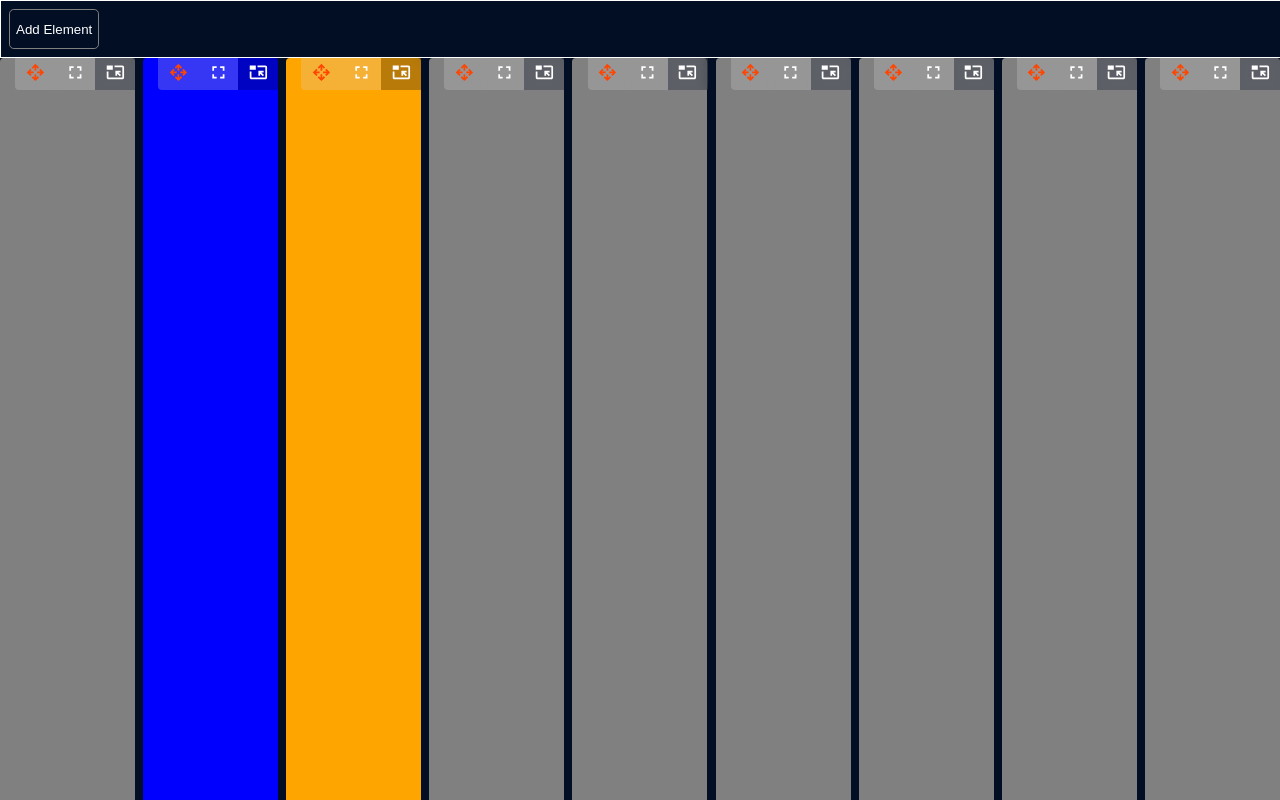
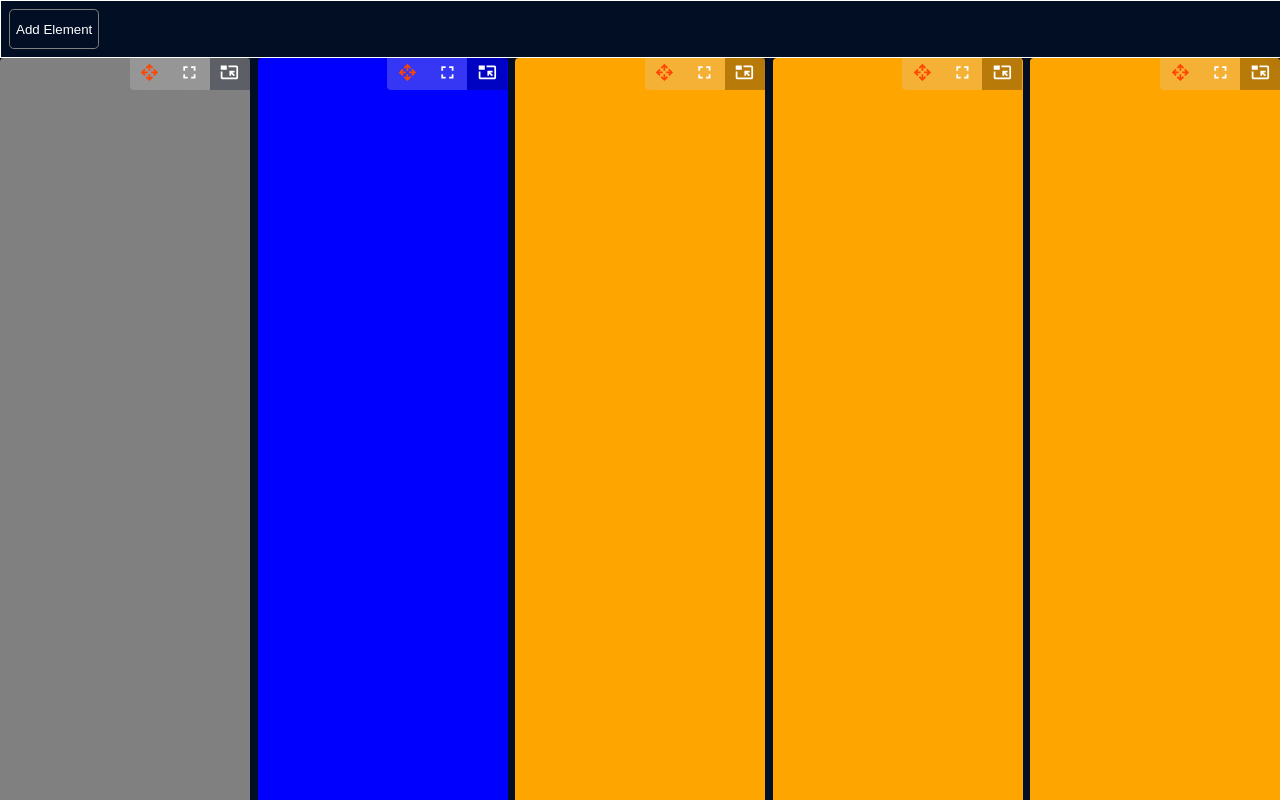
Before and after one commit to JuanGarcia0323/smart-layout, a React (Vite) app: page / in a window 1280 px wide. Built offline with nearby package versions, Linux system fonts and the light colour scheme.

Commit message:
adding names to the layouts

```diff
--- a/lib/components/element-container/Logic.ts
+++ b/lib/components/element-container/Logic.ts
@@ -1,12 +1,12 @@
 import { useLayoutEffect, useRef } from "react";
 import { IElementContainer } from "../../interfaces";
 
-const Logic = ({ id }: IElementContainer) => {
+const Logic = ({ id, layoutId }: IElementContainer) => {
   const ref = useRef<HTMLDivElement>();
   useLayoutEffect(() => {
     const move = () => {
       const element = document.getElementById(id);
-      const grid = document.getElementById("parent-grid");
+      const grid = document.getElementById(layoutId);
       const currentElement = ref.current;
       if (!element || !currentElement || !grid) {
         return;
--- a/lib/components/element-container/element-container.tsx
+++ b/lib/components/element-container/element-container.tsx
@@ -12,7 +12,7 @@ const ElementContainer = (props: IElementContainer) => {
       ${styles["element-container-default-state"]}
       ${
         fullScreen &&
-        fullScreen.id.toString() !== props.id &&
+        fullScreen.key !== props.id &&
         styles["element-container-fullscreen-happening"]
       }
       ${dragging && dragging.id.toString() === props.id && "cursor-pointer"}
--- a/lib/components/grid-layout/Logic.ts
+++ b/lib/components/grid-layout/Logic.ts
@@ -157,22 +157,22 @@ const balance = (layout: dynamicLayout): dynamicLayout => {
   return newLayout as dynamicLayout;
 };
 
-const Logic = ({ layout, setLayout }: IPropsGridLayout) => {
+const saveLayout = (layout: dynamicLayout, layoutId: string) => {
+  const customLayot = JSON.stringify(layout);
+  localStorage.setItem(layoutId, customLayot);
+};
+
+const Logic = ({ layout, setLayout, layoutId }: IPropsGridLayout) => {
   const [dragging, setDragging] = useState<layoutElement>();
   const [fullScreen, setFullScreen] = useState<layoutElement>();
-
-  const saveLayout = (layout: dynamicLayout) => {
-    const customLayot = JSON.stringify(layout);
-    localStorage.setItem("customLayout", customLayot);
-  };
 
   const setter = useCallback(
     (newLayout: dynamicLayout) => {
       const balancedLayout = balance(newLayout);
-      saveLayout(balancedLayout);
+      saveLayout(balancedLayout, layoutId);
       setLayout(balancedLayout);
     },
-    [setLayout]
+    [layoutId, setLayout]
   );
 
   const handleSwitch = useCallback(
@@ -180,13 +180,13 @@ const Logic = ({ layout, setLayout }: IPropsGridLayout) => {
       if (dragging) {
         setDragging(undefined);
         const switchedElement = switchElement(layout, element, dragging);
-        saveLayout(switchedElement);
+        saveLayout(switchedElement, layoutId);
         setLayout(switchedElement);
         return;
       }
       setDragging(element);
     },
-    [dragging, layout, setLayout]
+    [dragging, layout, layoutId, setLayout]
   );
 
   const handleMove = useCallback(
--- a/lib/components/grid-layout/grid-layout.tsx
+++ b/lib/components/grid-layout/grid-layout.tsx
@@ -10,6 +10,8 @@ const GridLayout = ({
   setLayout,
   elements,
   startLayout,
+  layoutId,
+  limitMovement,
 }: IPropsGridLayout) => {
   const {
     handleSwitch,
@@ -24,6 +26,8 @@ const GridLayout = ({
     setLayout,
     elements,
     startLayout,
+    layoutId,
+    limitMovement,
   });
 
   const unfoldData = useCallback(
@@ -61,7 +65,7 @@ const GridLayout = ({
 
   return (
     <div className={styles["grid-layout-main-container"]}>
-      <div className={styles["grid-layout-parent-grid"]} id="parent-grid">
+      <div className={styles["grid-layout-parent-grid"]} id={layoutId}>
         {elements.map((element) => {
           return (
             <ElementContainer
--- a/lib/components/layout-element/layout-element.tsx
+++ b/lib/components/layout-element/layout-element.tsx
@@ -20,7 +20,7 @@ const LayoutElement = memo(
   }: IPropsLayoutElement) => {
     return (
       <div
-        id={element.id.toString()}
+        id={element.key}
         key={element.key}
         className={`
         ${styles["layout-element-default-state"]}
--- a/lib/components/layout/Logic.tsx
+++ b/lib/components/layout/Logic.tsx
@@ -7,10 +7,13 @@ import {
 } from "../../interfaces";
 import { useState } from "react";
 
-const convertChildrenToLayout = (id: number): layoutElement => {
+const convertChildrenToLayout = (
+  id: number,
+  layoutId: string
+): layoutElement => {
   const newObject: layoutElement = {
     id: id,
-    key: id.toString(),
+    key: id.toString() + layoutId,
     orientation: "horizontal",
     parentId: -1,
   };
@@ -20,17 +23,19 @@ const convertChildrenToLayout = (id: number): layoutElement => {
 
 const convertChildrenToElementContainer = (
   children: ReactNode,
-  id: number
+  id: number,
+  layoutId: string
 ): IElementContainer => {
   const newObject: IElementContainer = {
     element: children,
     key: (id * 2).toString(),
-    id: id.toString(),
+    id: id.toString() + layoutId,
+    layoutId,
   };
   return newObject;
 };
 
-const Logic = ({ children }: IPropsComponentLayout) => {
+const Logic = ({ children, id }: IPropsComponentLayout) => {
   const [layout, setLayout] = useState<dynamicLayout>([]);
   const [elements, setElements] = useState<IElementContainer[]>([]);
 
@@ -41,8 +46,8 @@ const Logic = ({ children }: IPropsComponentLayout) => {
       return;
     }
     if (!Array.isArray(children)) {
-      setElements([convertChildrenToElementContainer(children, 1)]);
-      setLayout([convertChildrenToLayout(1)]);
+      setElements([convertChildrenToElementContainer(children, 1, id)]);
+      setLayout([convertChildrenToLayout(1, id)]);
       return;
     }
     const newLayout: dynamicLayout = [];
@@ -51,19 +56,19 @@ const Logic = ({ children }: IPropsComponentLayout) => {
       if (!element) {
         return;
       }
-      newLayout.push(convertChildrenToLayout(i));
-      newElements.push(convertChildrenToElementContainer(element, i));
+      newLayout.push(convertChildrenToLayout(i, id));
+      newElements.push(convertChildrenToElementContainer(element, i, id));
     });
     setLayout(newLayout);
     setElements(newElements);
-  }, [children]);
+  }, [children, id]);
 
   useEffect(() => {
     startLayout();
   }, [children, startLayout]);
 
   useEffect(() => {
-    const storedLayout = localStorage.getItem("customLayout");
+    const storedLayout = localStorage.getItem(id);
     if (!storedLayout) {
       return;
     }
@@ -77,11 +82,11 @@ const Logic = ({ children }: IPropsComponentLayout) => {
         originalElementLayout.length !== children.length) ||
       (originalElementLayout.length > 1 && !Array.isArray(children))
     ) {
-      localStorage.removeItem("customLayout");
+      localStorage.removeItem(id);
       return;
     }
     setLayout(customLayot);
-  }, [children]);
+  }, [children, id]);
 
   return { layout, setLayout, elements, startLayout };
 };
--- a/lib/components/layout/component-layout.tsx
+++ b/lib/components/layout/component-layout.tsx
@@ -3,16 +3,28 @@ import Logic from "./Logic";
 import GridLayout from "../grid-layout/grid-layout";
 import styles from "./styles.module.css";
 
-export function ComponentLayout({ children }: IPropsComponentLayout) {
-  const { layout, setLayout, elements, startLayout } = Logic({ children });
+export function ComponentLayout({
+  children,
+  id,
+  hideMenuBar,
+  limitMovement,
+}: IPropsComponentLayout) {
+  const { layout, setLayout, elements, startLayout } = Logic({
+    children,
+    id,
+    hideMenuBar,
+    limitMovement,
+  });
 
   return (
     <div className={styles["component-layout-parent-container"]}>
       <GridLayout
+        layoutId={id}
         layout={layout}
         setLayout={setLayout}
         elements={elements}
         startLayout={startLayout}
+        limitMovement={limitMovement}
       />
     </div>
   );
--- a/lib/interfaces/ElementContainer.ts
+++ b/lib/interfaces/ElementContainer.ts
@@ -1,5 +1,5 @@
-import { ReactNode } from 'react';
-import { layoutElement } from './GridLayout';
+import { ReactNode } from "react";
+import { layoutElement } from "./GridLayout";
 
 interface IElementContainer {
   id: string;
@@ -8,6 +8,7 @@ interface IElementContainer {
   fullScreen?: layoutElement;
   dragging?: layoutElement;
   cancelSelection?: () => void;
+  layoutId: string;
 }
 
 export type { IElementContainer };
--- a/lib/interfaces/GridLayout.ts
+++ b/lib/interfaces/GridLayout.ts
@@ -1,3 +1,4 @@
+import { posibleMovement } from ".";
 import { IElementContainer } from "./ElementContainer";
 
 interface position {
@@ -20,6 +21,8 @@ interface IPropsGridLayout {
   layout: dynamicLayout;
   setLayout: (layout: dynamicLayout) => void;
   startLayout: () => void;
+  layoutId: string;
+  limitMovement?: posibleMovement;
 }
 
 type positionLayout = Array<position>;
--- a/src/App.tsx
+++ b/src/App.tsx
@@ -42,9 +42,11 @@ function App() {
           width: "100%",
           height: "95%",
           overflow: "hidden",
+          display: "flex",
+          gap: 8,
         }}
       >
-        <ComponentLayout>
+        <ComponentLayout id="starting-layout">
           <div style={{ width: "100%", height: "100%", background: "gray" }} />
           <div
             style={{ width: "100%", height: "100%", background: "blue" }}
@@ -54,28 +56,14 @@ function App() {
             style={{ width: "100%", height: "100%", background: "orange" }}
             className="test"
           />
+
           <div
-            style={{ width: "100%", height: "100%", background: "gray" }}
+            style={{ width: "100%", height: "100%", background: "orange" }}
             className="test"
           />
+
           <div
-            style={{ width: "100%", height: "100%", background: "gray" }}
-            className="test"
-          />
-          <div
-            style={{ width: "100%", height: "100%", background: "gray" }}
-            className="test"
-          />
-          <div
-            style={{ width: "100%", height: "100%", background: "gray" }}
-            className="test"
-          />
-          <div
-            style={{ width: "100%", height: "100%", background: "gray" }}
-            className="test"
-          />
-          <div
-            style={{ width: "100%", height: "100%", background: "gray" }}
+            style={{ width: "100%", height: "100%", background: "orange" }}
             className="test"
           />
         </ComponentLayout>
```
Also changed, not shown: lib/interfaces/Layout.ts (+7 -2 lines).
